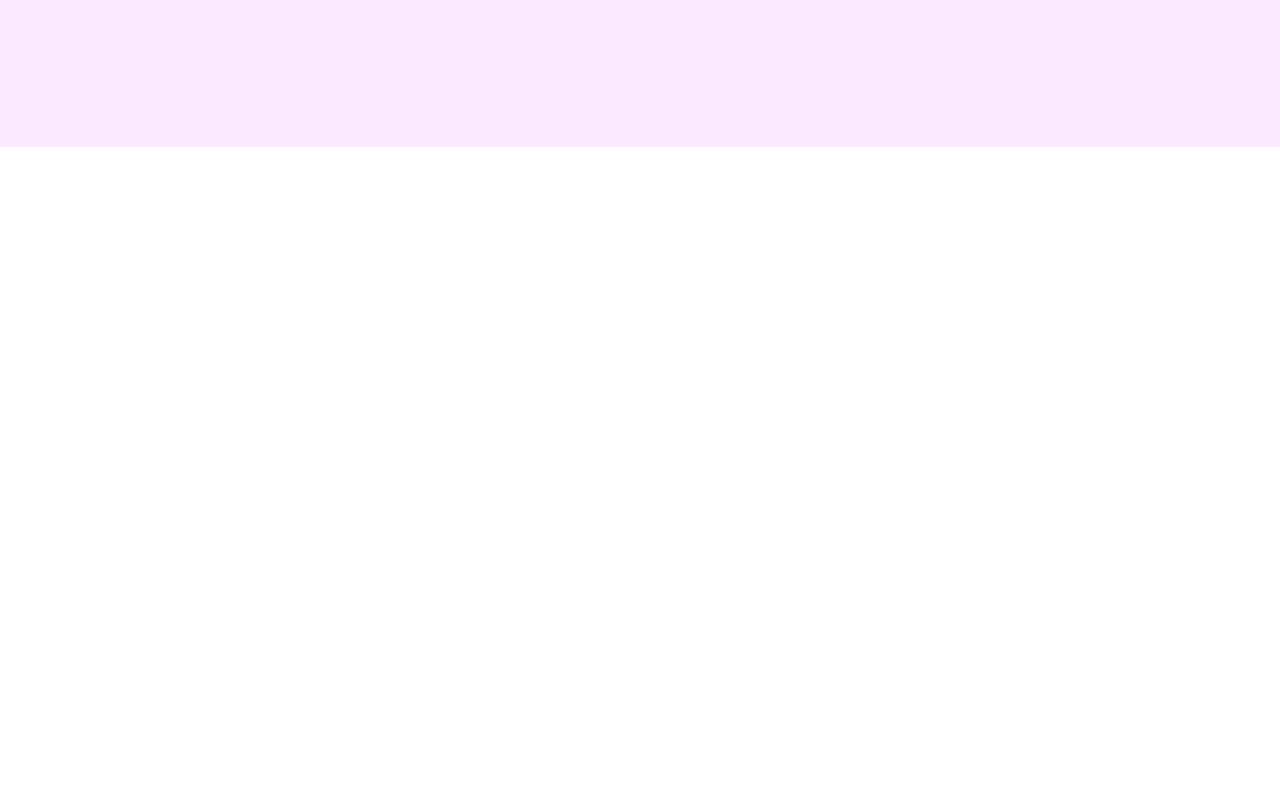
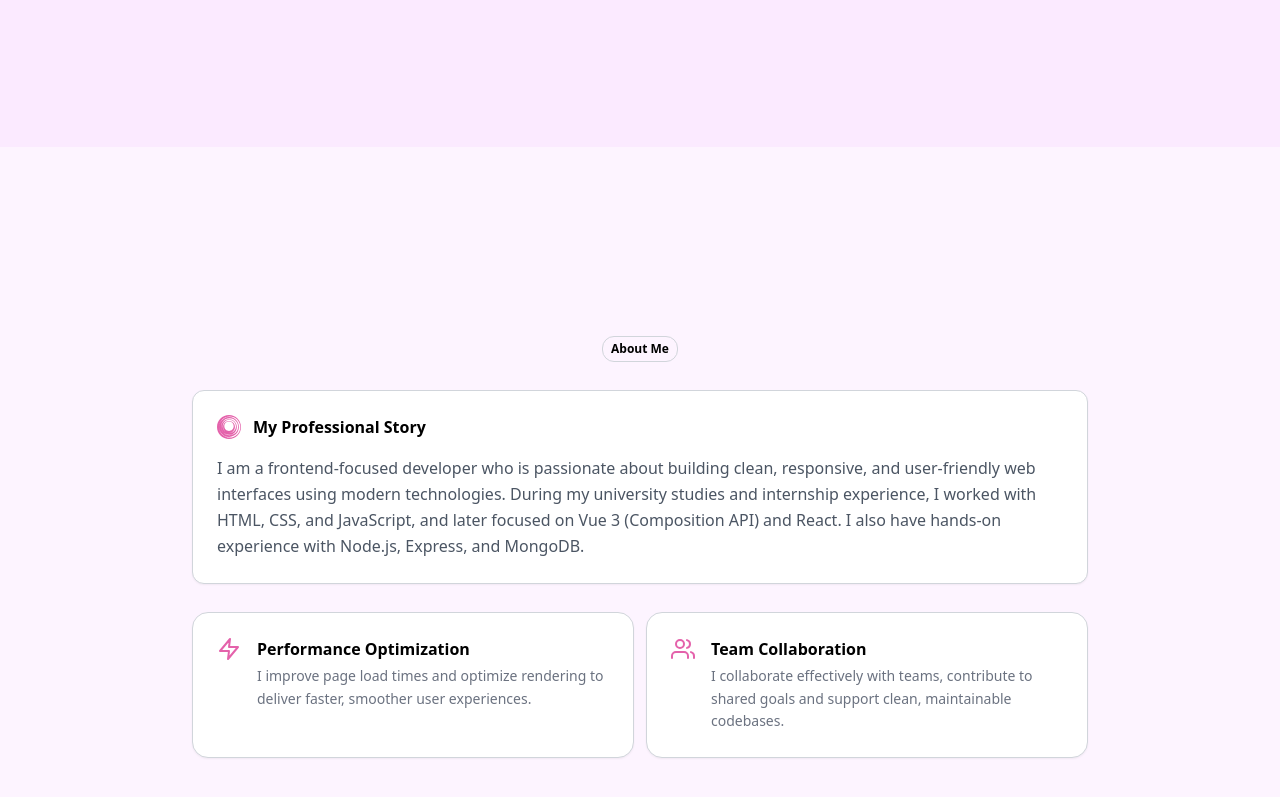
Before and after one commit to dania8shaghouri/portfolio, a React (Vite) app: page / in a window 1280 px wide. Shown: the part 653-1450 px from the top of the page. Before the commit the page ends 800 px from the top, so only its background shows below. Built offline with nearby package versions, Linux system fonts and the light colour scheme.

Commit message:
feat: added About Me section

```diff
--- a/src/App.jsx
+++ b/src/App.jsx
@@ -1,4 +1,5 @@
 import Header from "./components/Header/Header";
+import About from "./sections/about/About";
 import Hero from "./sections/Hero";
 
 function App() {
@@ -7,6 +8,7 @@ function App() {
       <Header />
       <main className="">
         <Hero />
+        <About />
       </main>
     </>
   );
--- a/src/index.css
+++ b/src/index.css
@@ -24,6 +24,9 @@
   --color-white: #fff;
   --icon-hover: #edeef2;
   --bg-pink: #fbd5e7;
+  --bg-about: #fdf4ff;
+  --icons-color:#e462ab:
+
   /* text-font */
   --text-lg: 1.125rem;
   /* widht */
--- /dev/null
+++ b/src/sections/about/About.jsx
@@ -0,0 +1,84 @@
+import { aboutText } from "./AboutText";
+// icons
+import { FiZap, FiUsers } from "react-icons/fi";
+import { SiLoop } from "react-icons/si";
+
+export default function About() {
+  return (
+    <section
+      id="about"
+      className="flex justify-center items-center
+       bg-[var(--bg-about)] py-20 min-h-screen"
+    >
+      <div className="grid lg:grid-cols-1 max-w-4xl ">
+        <span className="flex justify-center items-center mb-7">
+          <h3
+            className="
+      border border-gray-300
+      py-1 px-2
+      rounded-xl text-xs font-bold
+      bg-[var(--bg-header)]"
+          >
+            About Me
+          </h3>
+        </span>
+        <div className="md:grid md:grid-cols-1 ">
+          {/* Highlights */}
+
+          <div
+            className="flex flex-col gap-3 bg-white
+           rounded-xl p-6 shadow-sm
+           border border-gray-300"
+          >
+            <div className="inline-flex gap-3 ">
+              <SiLoop className="text-[#e462ab] text-2xl" />
+              <h3 className="font-semibold mb-1">My Professional Story </h3>
+            </div>
+            <p className="text-gray-600 leading-relaxed ">{aboutText}</p>
+          </div>
+
+          {/* skills */}
+          <div className="grid sm:grid-cols-2 gap-3 mt-7">
+            {/* Performance */}
+            <div
+              className="bg-white rounded-2xl p-6 shadow-sm flex gap-4
+            border border-gray-300"
+            >
+              <div className="text-[#e462ab] text-2xl">
+                <FiZap />
+              </div>
+
+              <div>
+                <h3 className="font-semibold mb-1">Performance Optimization</h3>
+                <p className="text-gray-500 text-sm leading-relaxed">
+                  I improve page load times and optimize rendering to deliver
+                  faster, smoother user experiences.
+                </p>
+              </div>
+            </div>
+
+            {/* Teamwork */}
+            <div
+              className="bg-white rounded-2xl p-6 shadow-sm flex gap-4
+            border border-gray-300"
+            >
+              <div className="text-[#e462ab] text-2xl">
+                <FiUsers />
+              </div>
+
+              <div>
+                <h3 className="font-semibold mb-1">Team Collaboration</h3>
+                <p className="text-gray-500 text-sm leading-relaxed">
+                  I collaborate effectively with teams, contribute to shared
+                  goals and support clean, maintainable codebases.
+                </p>
+              </div>
+            </div>
+          </div>
+        </div>
+      </div>
+
+
+    </section>
+  );
+}
--- /dev/null
+++ b/src/sections/about/AboutText.js
@@ -0,0 +1,8 @@
+export const aboutText = `
+I am a frontend-focused developer who is passionate about building clean,
+responsive, and user-friendly web interfaces using modern technologies.
+
+During my university studies and internship experience, I worked with HTML,
+CSS, and JavaScript, and later focused on Vue 3 (Composition API) and React.
+I also have hands-on experience with Node.js, Express, and MongoDB.
+`;
```
